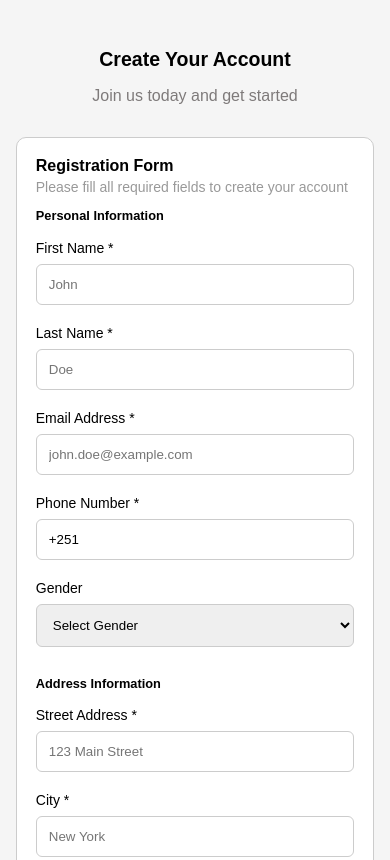
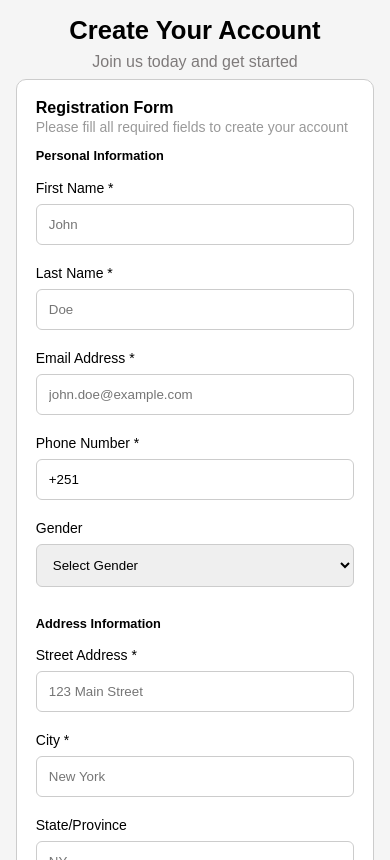
Before and after one commit to Agmuasie-Belay/registration-form-with-validation, a plain HTML site: page index.html in a window 390 px wide. Shown: the top 860 px of the page. Drawn offline with Linux system fonts and the light colour scheme.

Commit message:
layout modified for small screen size

```diff
--- a/style.css
+++ b/style.css
@@ -8,7 +8,6 @@ body {
   height: 100vh;
   font-family: Arial, Helvetica, sans-serif;
   background: whitesmoke;
-
 }
 .container,
 .heading {
@@ -19,7 +18,7 @@ h1 {
   padding: 0;
   margin: 3rem 0 1rem 0;
   font-size: 30px;
-  font-size: clamp(1.2rem, 5vw, 1.875rem);
+  font-size: clamp(1.6rem, 5vw, 1.875rem);
 }
 h2 {
   padding: 0;
@@ -49,7 +48,7 @@ label {
   margin-top: 0;
 }
 .form-container p {
-  padding-top: 4px;
+  padding-top: 2px;
   margin: 0;
   color: #999;
   font-size: 14px;
@@ -139,9 +138,13 @@ textarea {
   line-height: 1.5;
 }
 input[type="checkbox"] {
-  transform: scale(1.2);
+  transform: translateY(0.1rem) scale(1.2);
   outline: none;
   accent-color: rgb(6, 0, 0);
+}
+
+input[type="checkbox"]:hover{
+  outline-color:black;
 }
 
 a {
@@ -178,14 +181,23 @@ button:hover {
   color: #555;
 }
 .toggle-eye2 {
-  top: 85%;
+  top: 80%;
 }
 .input-error {
     border: 1px solid red;
 }
+
 @media (max-width: 600px) {
   .personal-info,
   .address-info {
     display: block;
   }
+  h1 {
+  margin: 1rem 0 1rem 0;
 }
+.heading p {
+  padding: 0;
+  margin-bottom: 0.5rem;
+  margin-top:-0.5rem;
+}
+}
```
